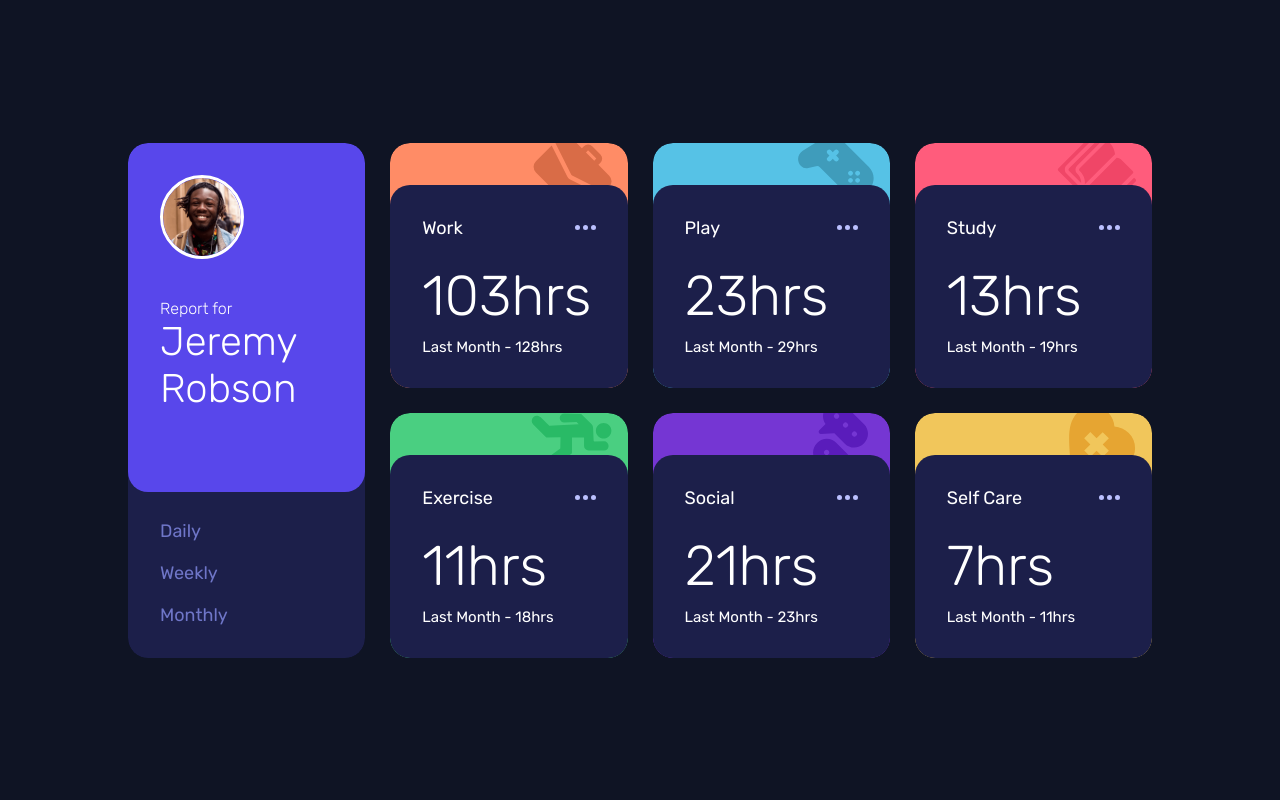
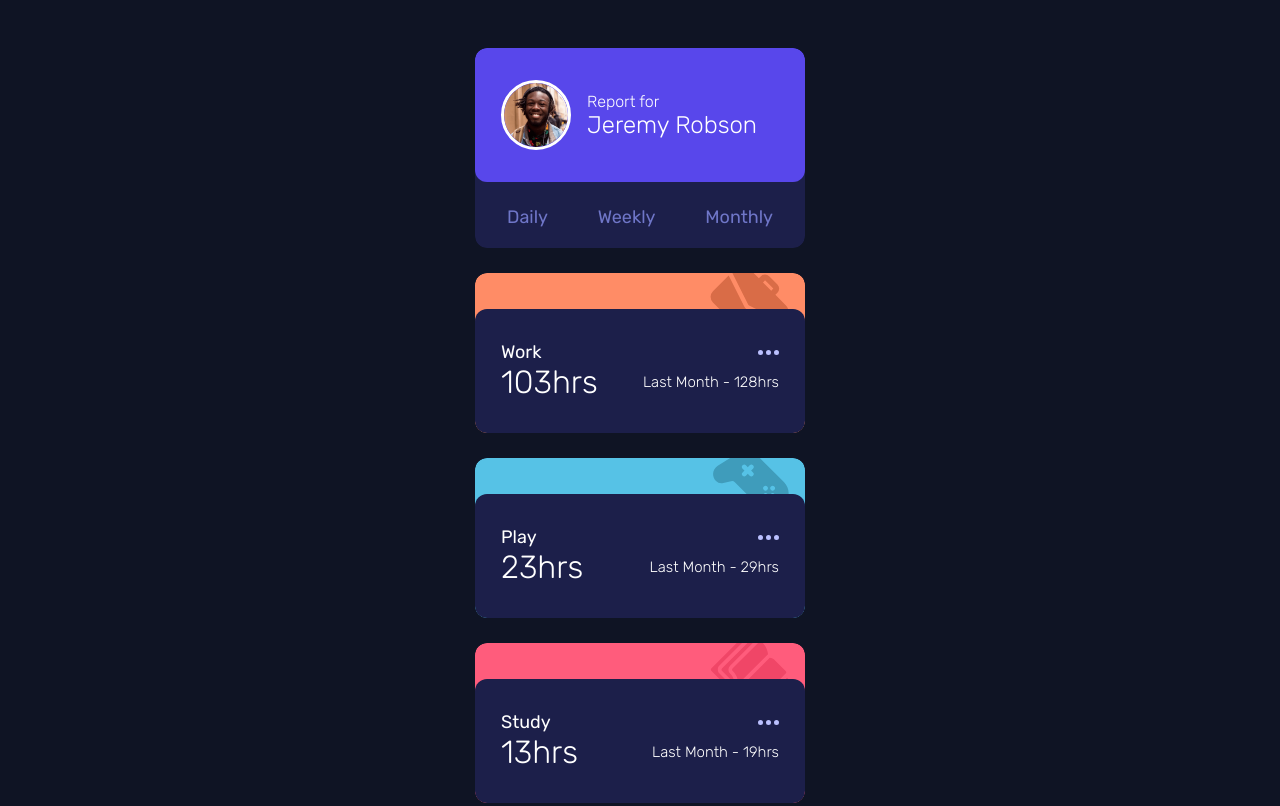
Before and after one commit to MuliroMatt/time-tracking-dashboard, a website: page index.html in a window 1280 px wide. Shown: the top 806 px of the page. Drawn offline with Linux system fonts and the light colour scheme.

Commit message:
finished

```diff
--- a/index.html
+++ b/index.html
@@ -14,8 +14,10 @@
       <section class="report__card report__card--infos">
         <div class="report__card__front">
           <img class="report__card__front__img" src="images/image-jeremy.png" alt="Jeremy Robson">
-          <h3 class="report__card__front__report">Report for</h3>
-          <h2 class="report__card__front__name">Jeremy Robson</h2>
+          <div class="text-wrapper">
+            <h3 class="report__card__front__report">Report for</h3>
+            <h2 class="report__card__front__name">Jeremy Robson</h2>
+          </div>
         </div>
         <div class="report__card__back">
           <ul class="report__card__back__list">
--- a/sass/style.scss
+++ b/sass/style.scss
@@ -17,7 +17,7 @@
    width: 80%;
    gap: 25px;
    &__card {
-      border-radius: 20px;
+      border-radius: 12px;
       position: relative;
       overflow: hidden;
       color: #FFF;
@@ -73,7 +73,7 @@
           background-color: $DarkBlue;
           position: absolute;
           bottom: 0;
-          border-radius: 20px;
+          border-radius: 12px;
           padding: 2rem;
           width: 100%;
           &:hover{
@@ -100,7 +100,7 @@
               padding: 1.5rem 0 .5rem;
             }
             &__previous{
-              font-weight: 400;
+              font-weight: 300;
               font-size: 15px;
             }
           }
@@ -108,7 +108,7 @@
       &__back{
           background-color: $LightOrange;
           height: 100%;
-          border-radius: 20px;
+          border-radius: 12px;
           padding: 2rem;
           &.report__card__back--play{
             background-color: $SoftBlue;
@@ -144,3 +144,86 @@
 .active{
   color: #FFF !important;
 }
+
+@media screen and (max-width: 1280px) {
+  .report{
+    display: flex;
+    flex-direction: column;
+    max-width: 330px;
+    margin: 3rem 0;
+    &__card {
+      height: 160px;
+      &--infos {
+        height: 200px;
+         .report__card__front{
+            display: flex;
+            align-items: center;
+            gap: 1rem;
+            &__img{
+              width: 70px;
+            }
+            &__report{
+              font-size: 1rem;
+              margin: 0;
+            }
+            &__name{
+              font-size: 1.5rem;
+              padding-bottom: 0;
+            }
+         }
+         .report__card__back{
+          padding: 1.25rem 2rem;
+            &__list{
+              flex-direction: row;
+              justify-content: space-between;
+              width: 100%;
+            }
+         }
+      }
+      &__front{
+          padding: 2rem 1.625rem;
+          &__time{
+            display: flex;
+            align-items: center;
+            justify-content: space-between;
+            &__current{
+              font-size: 2rem;
+              padding: 0;
+            }
+          }
+      }
+      &__back{
+          background-color: $LightOrange;
+          height: 100%;
+          border-radius: 12px;
+          padding: 2rem;
+          &.report__card__back--play{
+            background-color: $SoftBlue;
+          }
+          &.report__card__back--study{
+            background-color: $LightRed;
+          }
+          &.report__card__back--exercise{
+            background-color: $LimeGreen;
+            img{
+                top: 0;
+            }
+          }
+          &.report__card__back--social{
+            background-color: $Violet;
+            img{
+                top: -16px;
+            }
+          }
+          &.report__card__back--self-care{
+            background-color: $SoftOrange;
+          }
+          img{
+            position: absolute;
+            right: 16px;
+            top: -8px;
+          }
+      }
+   }
+  }
+}
```
Also changed, not shown: README.md, css/style.css, 1 other file.
